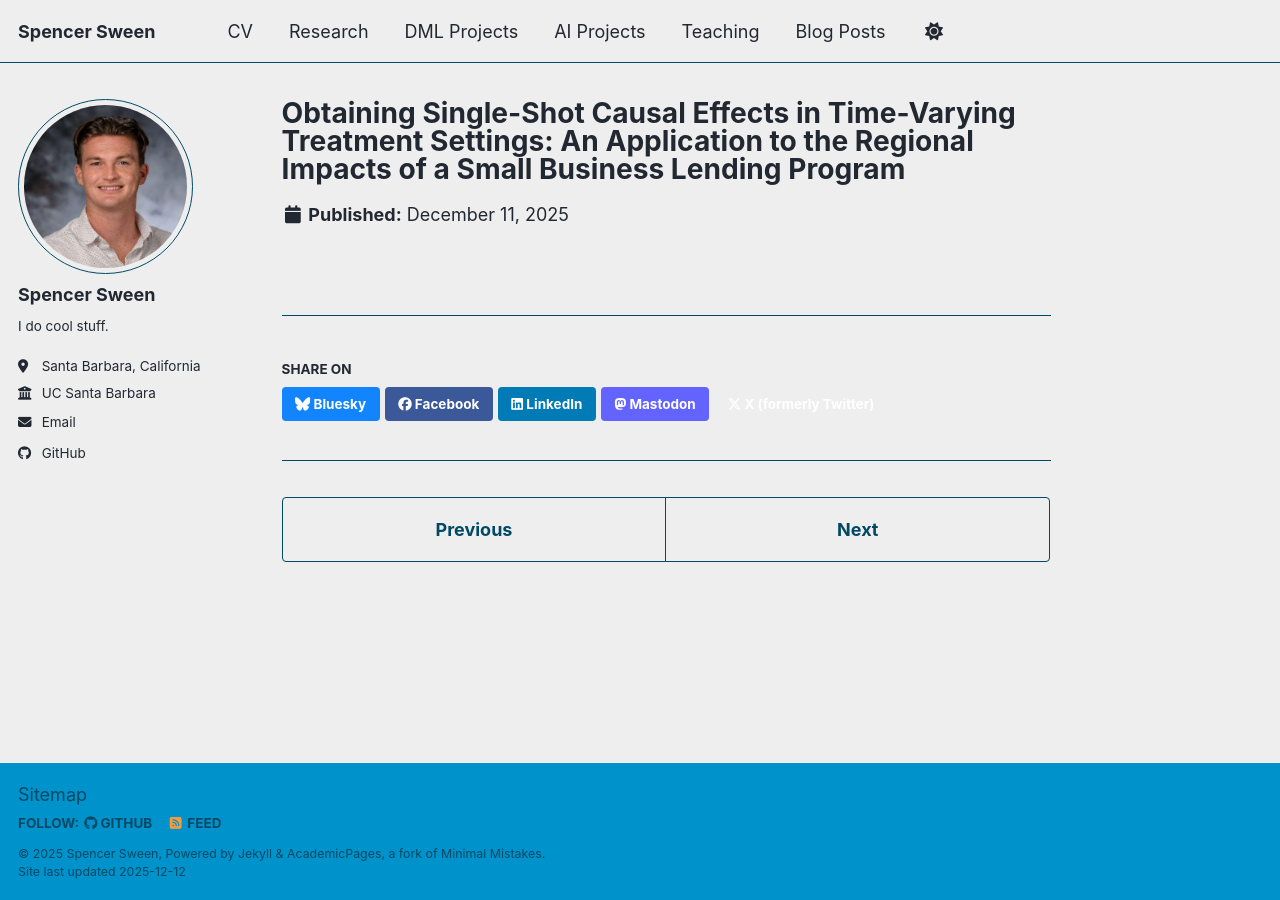
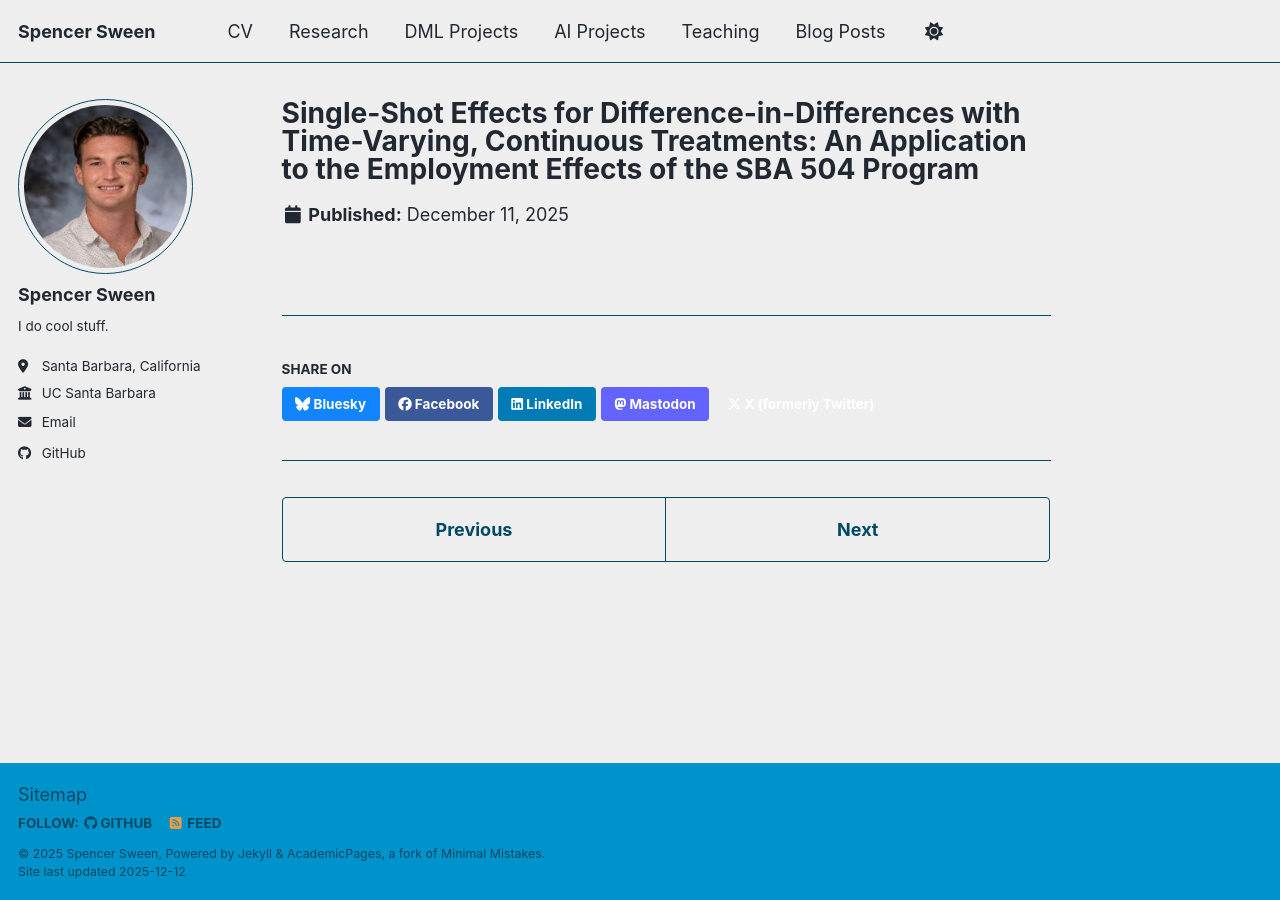
Before and after one commit to spencersween/spencersween.github.io, a Jekyll site: the page built from _publications/paper5.md, in a window 1280 px wide. Built offline with Jekyll 4.4.1, drawn with Linux system fonts in a browser that asks for light colours; a script bundle is joined from its source files by our own code; library files that are not in the unit come from our copies.

Commit message:
Update paper5.md

```diff
--- a/_publications/paper5.md
+++ b/_publications/paper5.md
@@ -1,5 +1,5 @@
 ---
-title: "Obtaining Single-Shot Causal Effects in Time-Varying Treatment Settings: An Application to the Regional Impacts of a Small Business Lending Program"
+title: "Single-Shot Effects for Difference-in-Differences with Time-Varying, Continuous Treatments: An Application to the Employment Effects of the SBA 504 Program"
 collection: publications
 category: progress
 permalink: /publication/paper5
```
